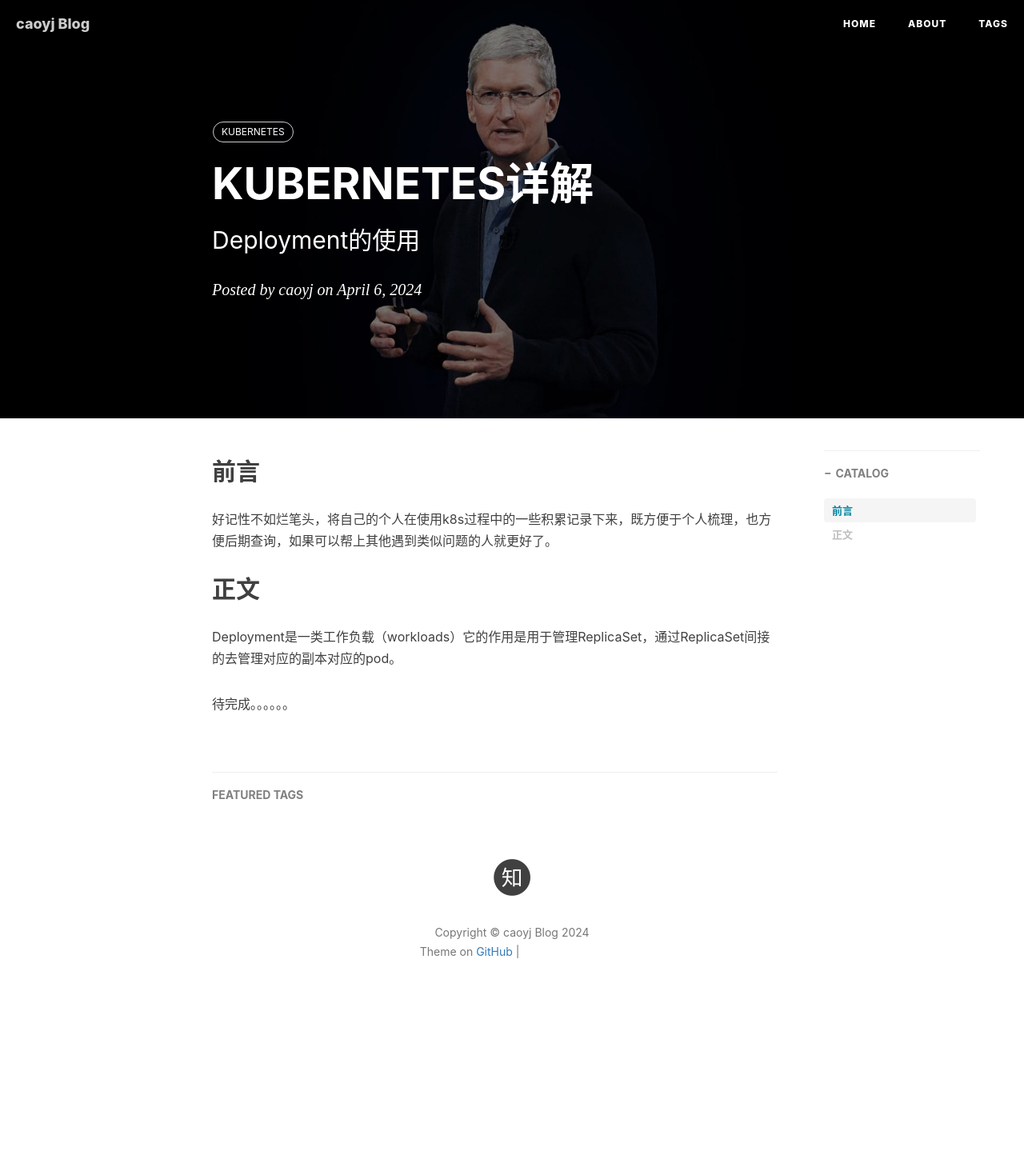
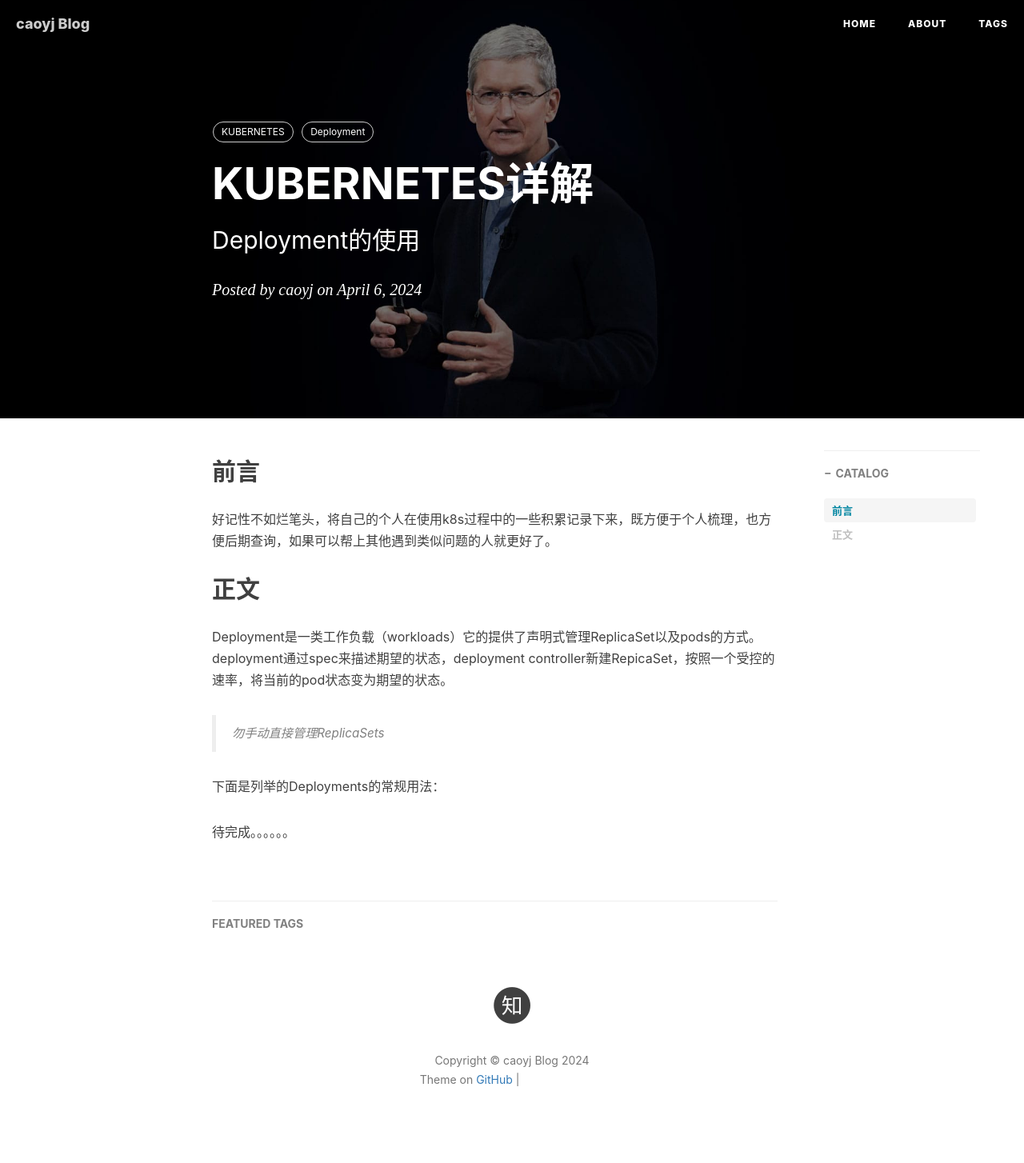
Before and after one commit to vcyj/vcyj.github.io, a Jekyll site: the page built from _posts/2023-04-06-kubernetes-deployment.md, in a window 1280 px wide. Shown: the whole page at 80% size. Built offline with Jekyll 4.4.1, drawn with Linux system fonts in a browser that asks for light colours; nearby versions of some CDN libraries; comment, search, counter and statistics services are not loaded; before the commit the page ends 1294 px from its top, so only the background shows below that; grey boxes are pictures that could not be loaded.

Commit message:
update
update

```diff
--- a/_posts/2023-04-06-kubernetes-deployment.md
+++ b/_posts/2023-04-06-kubernetes-deployment.md
@@ -8,6 +8,7 @@ header-img: img/post-bg-cook.jpg
 catalog: true
 tags:
     - KUBERNETES
+    - Deployment
 ---
 
 ## 前言
@@ -16,7 +17,14 @@ tags:
 
 ## 正文
 
-Deployment是一类工作负载（workloads）它的作用是用于管理ReplicaSet，通过ReplicaSet间接的去管理对应的副本对应的pod。
+Deployment是一类工作负载（workloads）它的提供了声明式管理ReplicaSet以及pods的方式。deployment通过spec来描述期望的状态，deployment controller新建RepicaSet，按照一个受控的速率，将当前的pod状态变为期望的状态。
+
+> 勿手动直接管理ReplicaSets
+
+下面是列举的Deployments的常规用法：
+
+
+
 
 
 
```
